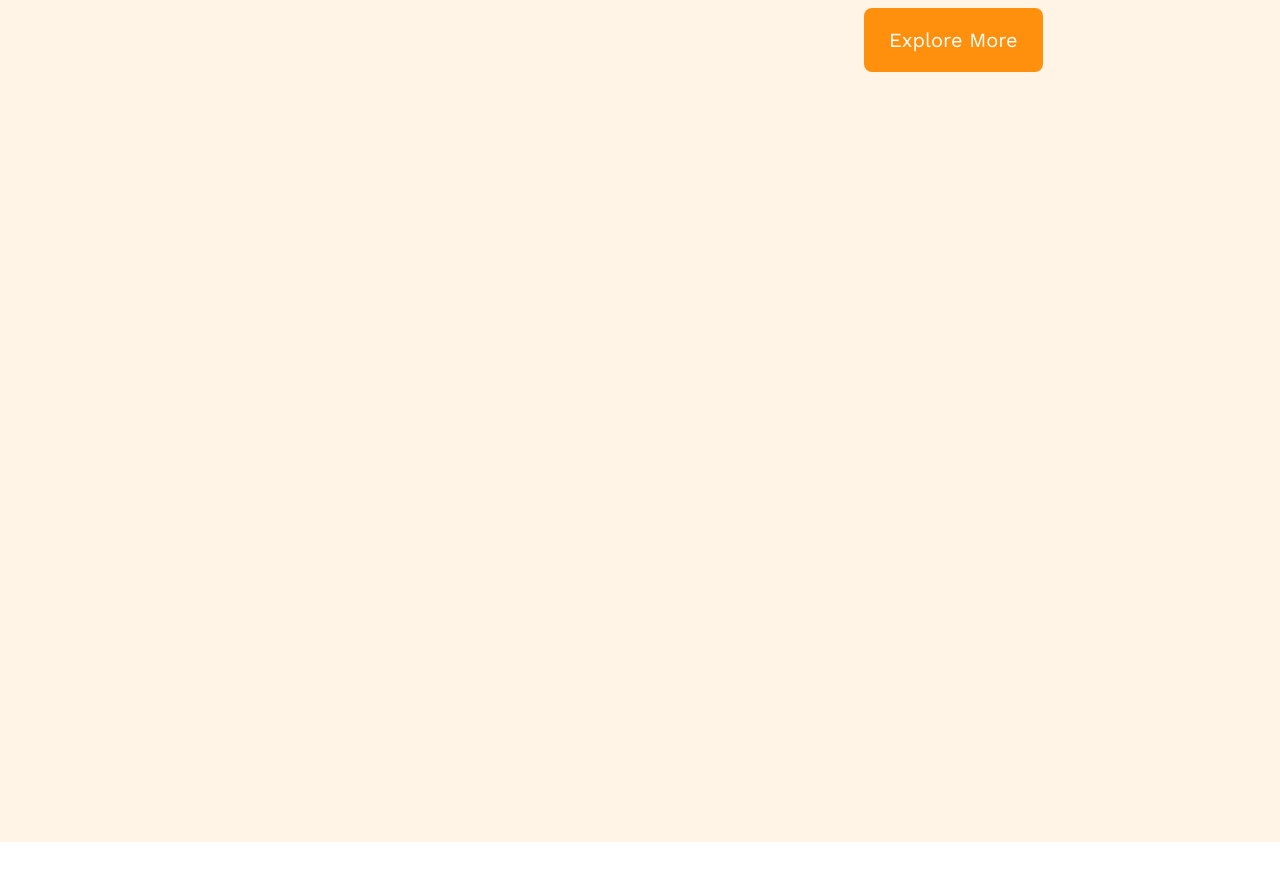
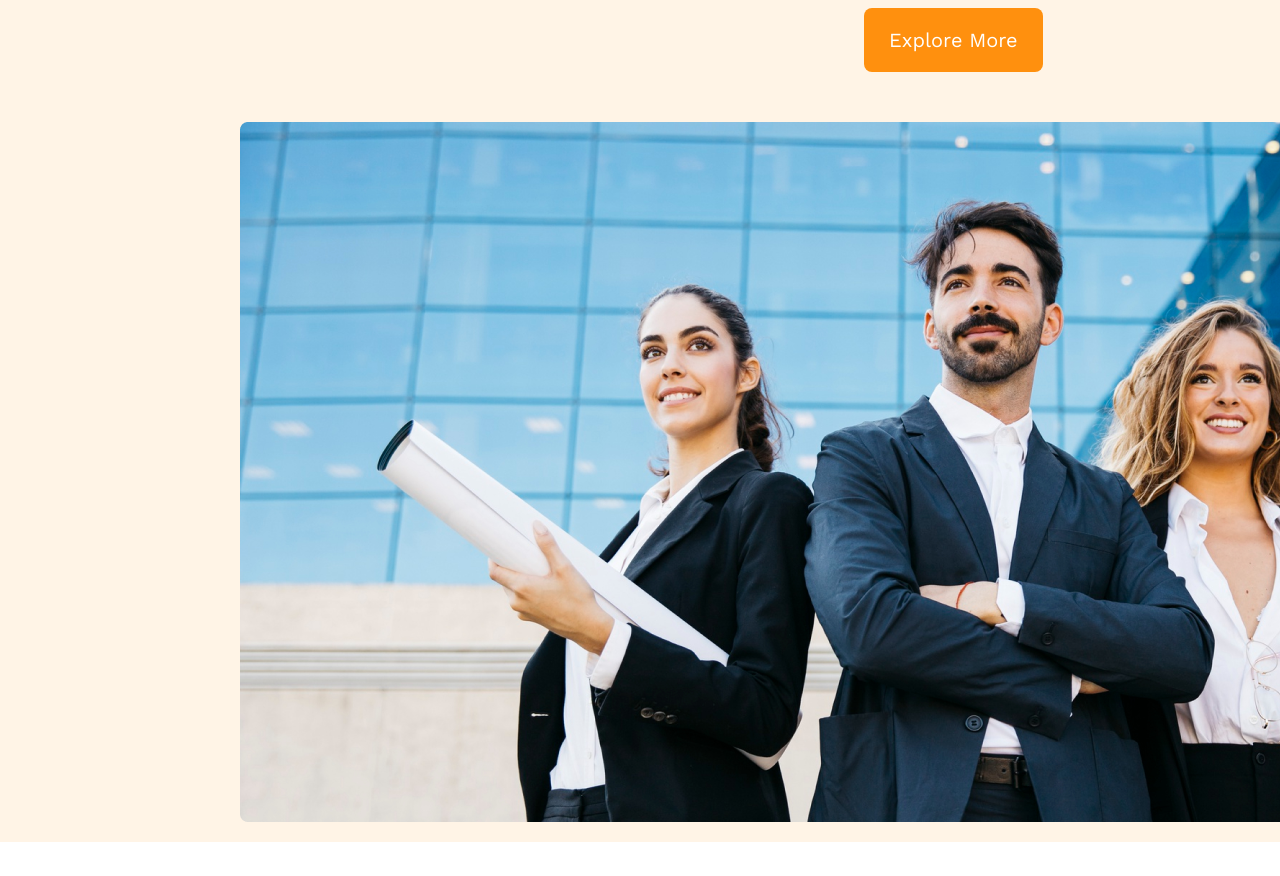
Before and after one commit to Diponkor99/Model-10-, a plain HTML site: page index.html in a window 1280 px wide. Shown: the part 480-1356 px from the top of the page. Before the commit the page ends 1322 px from the top, so only its background shows below. Drawn offline with nearby package versions, Linux system fonts and the light colour scheme.

Commit message:
nav ber img

```diff
--- a/index.html
+++ b/index.html
@@ -21,6 +21,7 @@
             <h1 id="brand-name">Brand New <br>Group of Architects </h1>
             <p id="nav-p">There are many variations of passages of Lorem Ipsum available, but the majority have suffered alteration in some form, by injected humour, or randomised words which don't look even</p>
             <button class="button-1">Explore More</button>
+            <img id="banner-img" src="images/banner.png" alt="">
 
         </div>
     </header>
--- a/style.css
+++ b/style.css
@@ -59,3 +59,7 @@ margin: 0px auto;
     padding: 20px 25px;
     margin: 0px 45%;
    }
+#banner-img{
+    /* width: 100%; */
+    margin: 50px 240px;
+}
```
